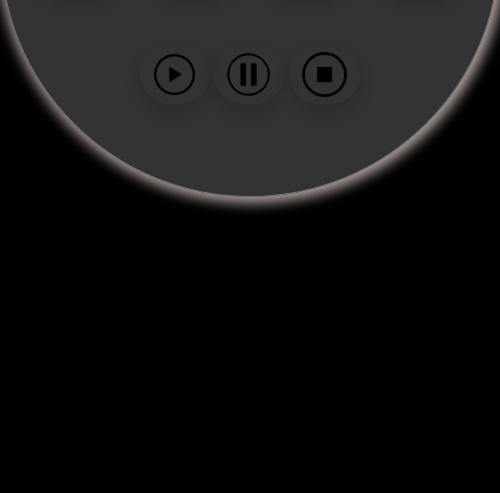
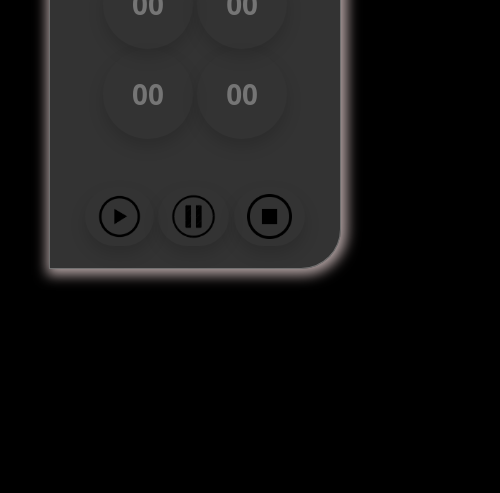
Before and after one commit to AdeyoolaIyanuoluwa/Stopwatch, a plain HTML site: page index.html in a window 390 px wide. Shown: the part 351-844 px from the top of the page, 500 px wide, since content can reach past the window. Drawn offline with Linux system fonts and the light colour scheme.

Commit message:
adjusted responsiveness

```diff
--- a/index.html
+++ b/index.html
@@ -10,7 +10,7 @@
 </head>
 <body class="bg-black">
     <center>
-        <div class="margin container col-3 mt-5">
+        <div class="margin container col-lg-3">
             <h1 class="text-white shadow watch fw-bold">STOPWATCH</h1>
             <input type="text" class="  fs-1 p-2 text-white fw-bold mt-5 shadow border-0 text-center rounded-pill" disabled placeholder="00" id="hours">
             <input type="text" class="  fs-1 p-2 text-white fw-bold border-0 shadow  text-center" disabled placeholder="00" id="minutes">
--- a/style.css
+++ b/style.css
@@ -1,18 +1,3 @@
-/* body{
-    background-image: url('swatch.jpg');
-    background-repeat: no-repeat;
-    background-size: cover;
-} */
-/* .margin{
-    margin-top: 250px;
-    border: thick solid rgb(7, 7, 7);
-    background-color: #87a5d7;
-    border: thin solid rgb(224, 213, 213);
-    height: 600px;
-    width: 30%;
-    border-radius: 100%;
-    box-shadow: 2px 2px 13px 4px rgb(180, 164, 164);
-} */
 .margin{
     border-radius: 40px 0 40px 0;
     background: rgba(255, 255, 255, 0.2);
@@ -23,16 +8,31 @@
     width: 500px;
     border-radius: 100%;
     box-shadow: 2px 2px 13px 4px rgb(180, 164, 164);
+    margin-top: 80px;
 }
 input{
-    /* padding-top: 350px; */
     height: 110px;
     width: 110px;
     border-radius: 100%;
     background: none;
-    /* box-shadow: 2px 2px 13px 4px rgb(19, 17, 17); */
 }
 .watch{
     margin-top: 100px;
-    /* font-size: 40px; */
 }
+
+@media screen and (max-width:868px) {
+    .margin{
+        border-radius: 40px 0 40px 0;
+        height: 500px;
+        width: 75%;
+
+        box-shadow: 2px 2px 13px 4px rgb(180, 164, 164);
+        margin-top: 120px;
+    }
+    input{
+        height: 90px;
+        width: 90px;
+        border-radius: 100%;
+        background: none;
+    }
+}
```
